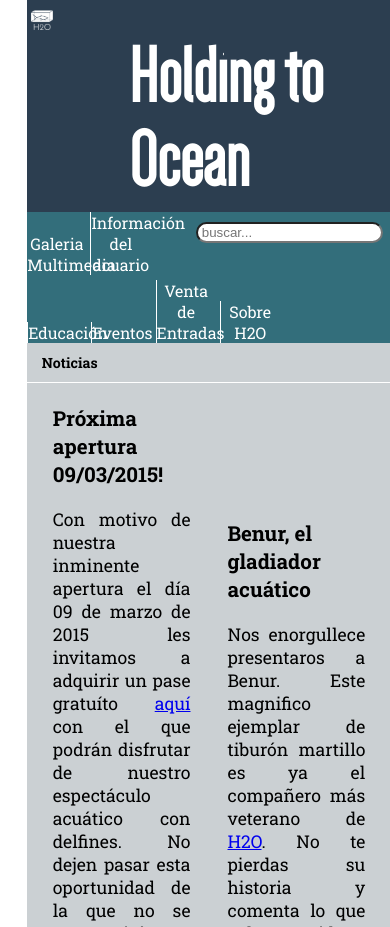
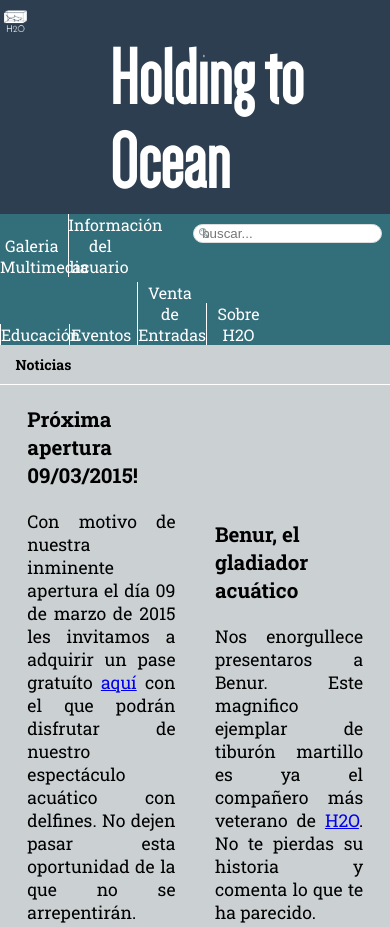
Before and after one commit to Failon/proyecto_acuario, a plain HTML site: page index.html in a window 390 px wide. Shown: the top 927 px of the page. Drawn offline with nearby package versions, Linux system fonts and the light colour scheme.

Commit message:
submenus, searcher background, animations.
-added the lens icon to the searcher via background
-added the submenus
-styled the submenus
-animation hover for submenus.

```diff
--- a/index.html
+++ b/index.html
@@ -16,6 +16,9 @@
 		$("#condensed").click(function(){
 			$("#expanded").toggle("fast");
 		});
+		$(".menu>li").hover(function(){
+			$(this).children(".submenu").toggle("fast");
+		});
 	});
 	</script>
 </head>
@@ -28,13 +31,30 @@
 			<input id="search" type="text" placeholder="buscar..."/>
 		</header>
 		<nav>
-			<ul>
+			<ul class="menu">
 				<li>Galeria Multimedia</li>
-				<li>Información del acuario</li>
-				<li>Educación</li>
+				<li>Información del acuario
+					<ul class="submenu">
+						<li>Especies</li>
+						<li>Horarios</li>
+					</ul>
+				</li>
+				<li>Educación
+					<ul class="submenu">
+						<li>Infantil</li>
+						<li>Juvenil</li>
+						<li>Profesores</li>
+					</ul>
+				</li>
 				<li>Eventos</li>
 				<li>Venta de Entradas</li>
-				<li>Sobre H2O</li>
+				<li>Sobre H2O
+					<ul class="submenu">
+						<li>Historia</li>
+						<li>Contacto</li>
+						<li>Como llegar</li>
+					</ul>
+				</li>
 			</ul>
 		</nav>
 		<section>
--- a/styles/basic_style.css
+++ b/styles/basic_style.css
@@ -6,12 +6,23 @@ body{
 	margin: 0px;
 }
 #search{
+	background-image: url("../images/search.svg");
+	background-size: 10px 10px;
+	background-repeat: no-repeat;
+	background-position: 5px;
 	display: none;
 	border-radius: 15px;
 	float: right;
 	margin-top: 20px;
 	margin-right: 2%;
-	padding-left: 1%;
+	padding-left: 2%;
+	outline: none;
+	transition: all 0.30s ease-in-out;
+	border: 1px solid #DDDDDD;
+}
+#search:focus {
+  box-shadow: 0 0 5px rgba(81, 203, 238, 1);
+  border: 1px solid rgba(81, 203, 238, 1);
 }
 .hamburger-menu
 {
@@ -46,8 +57,14 @@ nav{
 nav li{
 	padding: 2%;
 	display: block;
-	box-shadow: 0px 3px white;
+	border-bottom: 1px solid white;
 	font-family: Roboto Slab;
+}
+.submenu{
+	display: none;
+}
+.submenu > li:last-child{
+	border-bottom: 0px;
 }
 
 header{
@@ -94,7 +111,8 @@ footer{
 
 @media only screen and (min-width: 361px) {
 	.contenedor {
-		margin-left: 7%;
+		margin-left: auto;
+		margin-right: auto;
 	}
 	#search{
 		display: block;
@@ -105,18 +123,28 @@ footer{
 
 	nav {
 		display: block;
+		/*border-bottom: 1px solid white;*/
 	}
 
-	nav li{
+	.menu > li{
 		padding: 0px;
 		display: inline-block;
 		width: 16.3%;
 		text-align: center;
 		border-left: 1px solid white;
-		box-shadow: 0px 0px;
+
 	}
 
-	nav li:first-child{
+	nav li {
+		border-bottom: 0px;
+	}
+
+	.submenu {
+		position: absolute;
+		background-color: #336E7B;
+	}
+
+	.menu > li:first-child{
 		border-left: 0px;
 		margin-bottom: 5px;
 		margin-top: 5px;
```
Also changed, not shown: images/search.svg (added), images/share12.svg (deleted), images/share38.svg (deleted).
